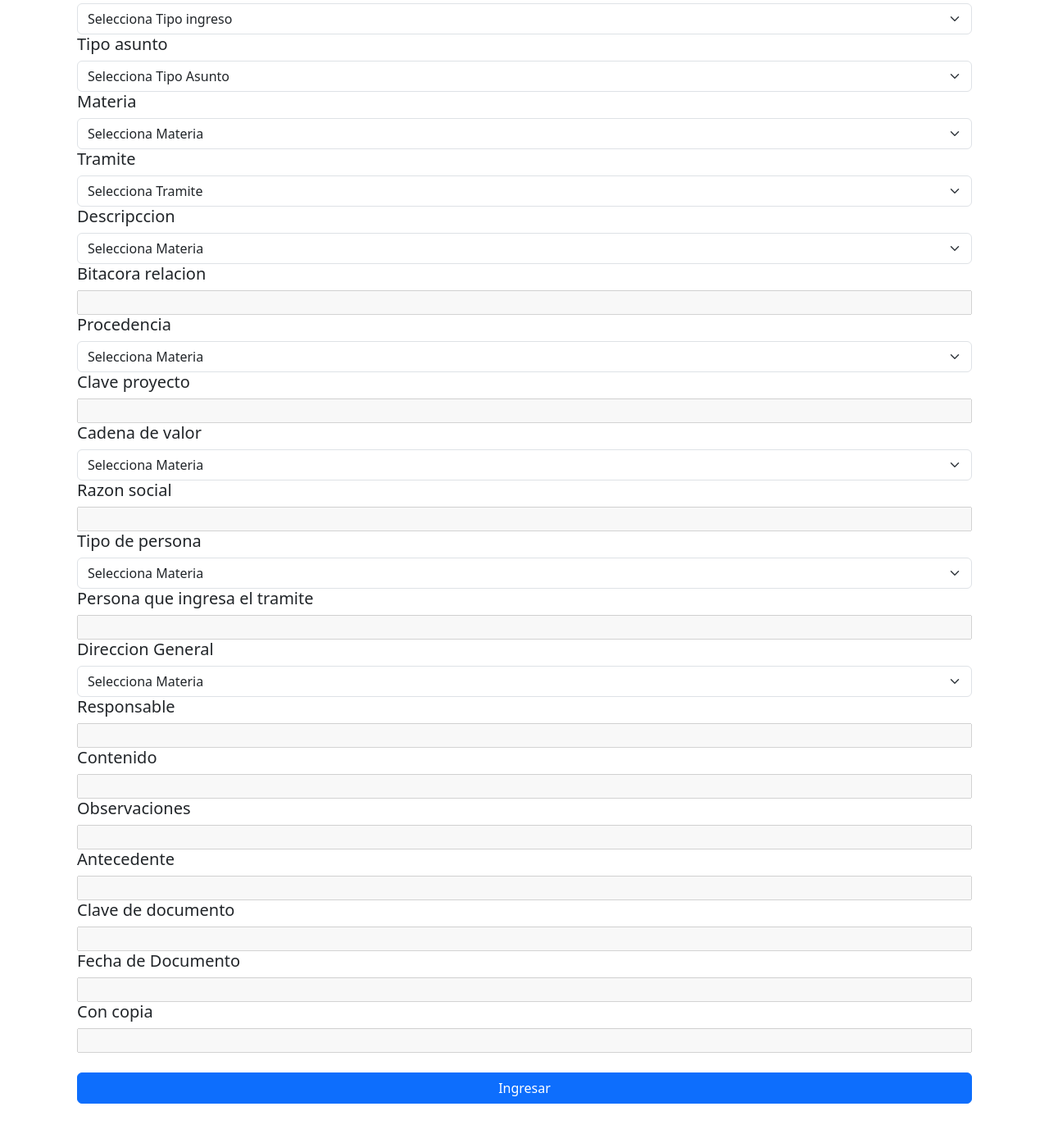
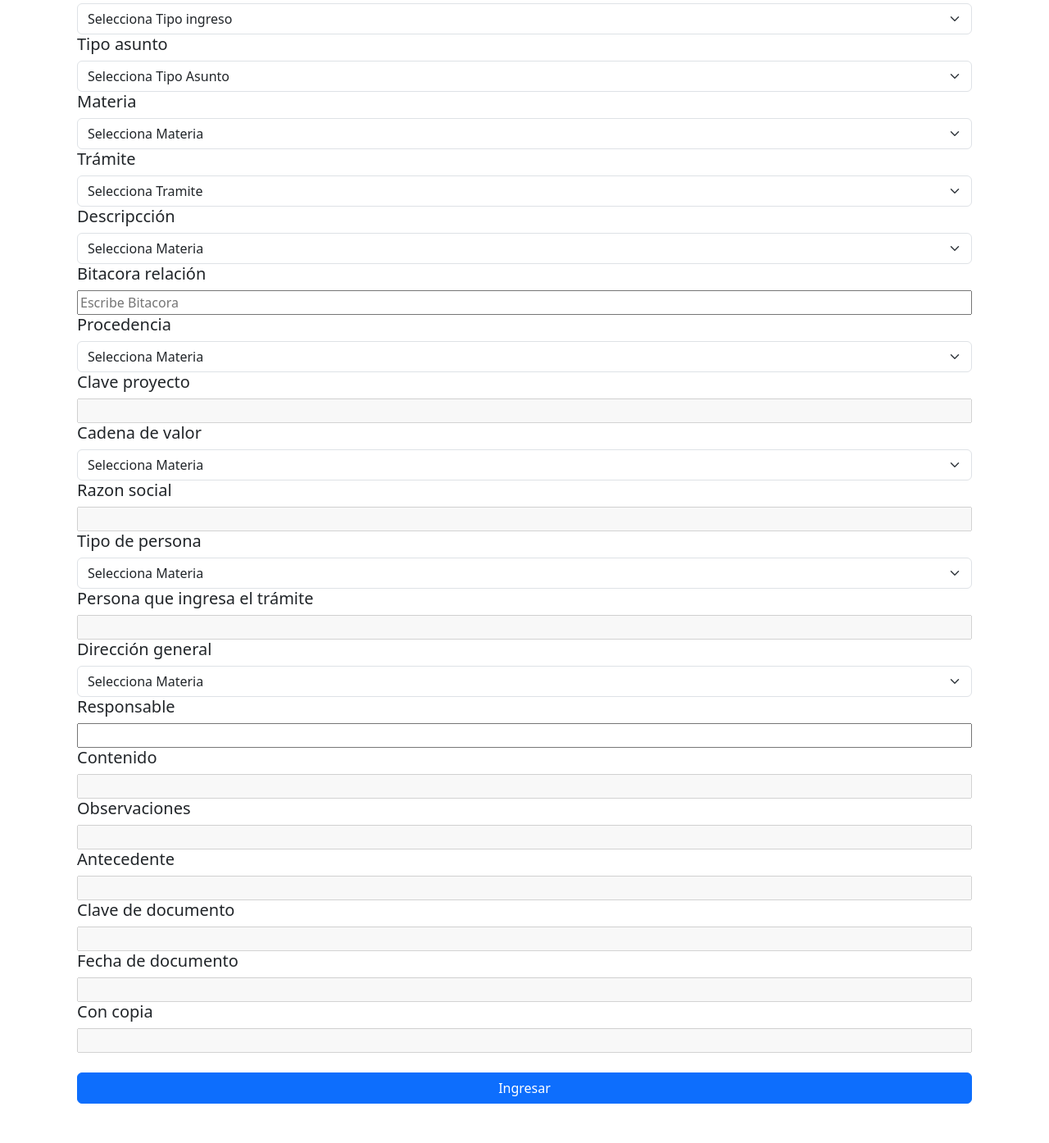
Before and after one commit to Mixcoatl120/Proyecto_integrado, a Flask app: page /ingreso/ in a window 1280 px wide. Shown: the part 294-1688 px from the top of the page at 82% size. Run offline with Flask 3, Linux system fonts and the light colour scheme; the visitor is signed in with stand-in values (Sample User, id 1); data that the repository does not hold is empty; parts of the project's set-up code (start-up, migrations or seed data) failed here and were passed over; some libraries are stand-ins or nearby versions.

Commit message:
29/09/2023 1:06

```diff
--- a/src/app.py
+++ b/src/app.py
@@ -72,6 +72,7 @@ def ingresos():
     ti = Tip_ing.query.all()
     asu = Asunto.query.all()
     mat = Materia.query.all()
+
     return render_template('inicio/ingreso.html',ti=ti,asu=asu,mat=mat)
 
 @app.route('/ingreso/<materia_id>')
@@ -79,8 +80,17 @@ def ingresos():
 def opc(materia_id):
     tramites = Tramite.query.filter_by(cvetramite = materia_id).all()
     tramites = [{'cvetramite': t.cvetramite,'cofemer':t.cofemer} for t in tramites]
-    print(tramites)
     return jsonify(tramites)
+
+@app.route('/ingreso/auto', methods=['GET'])
+@login_required
+def auto():
+    search_term = request.args.get('term', '')
+    res = personal.query.filter(personal.nombre.ilike(f'{search_term}')).all()
+    print(res)
+    sugerencia = [personal.nombre for personal in res]
+    print(sugerencia)
+    return jsonify(sugerencia)
 
 @app.route('/consulta',methods=['GET','POST'])
 @login_required
--- a/src/templates/Inicio/ingreso.html
+++ b/src/templates/Inicio/ingreso.html
@@ -5,6 +5,7 @@
 {% block content %}
 <head>
     <script src="https://code.jquery.com/jquery-3.6.0.min.js"></script>
+    <script src="{{url_for('static',filename='js/fun_ingre.js')}}"></script>
 </head>
 <body>
     <form action="/hola" method="post">
@@ -35,18 +36,19 @@
             {% endfor %}
         </select>
 
-        <p class="h5">Tramite</p>
+        <p class="h5">Tr&#225;mite</p>
         <select class="form-select" aria-label="Default select example" id="tra" name="tra">
             <option selected>Selecciona Tramite</option>
         </select>
 
-        <p class="h5">Descripccion</p>
+        <p class="h5">Descripcci&#243;n</p>
         <select class="form-select" aria-label="Default select example" name="des">
             <option selected>Selecciona Materia</option>
         </select>
 
-        <p class="h5">Bitacora relacion</p>
-        <input class="col-12" name="bit" id="bit" disabled />
+        <p class="h5">Bitacora relaci&#243;n</p>
+        <input class="col-12" type="text" name="bit" id="bit" / placeholder="Escribe Bitacora">
+        <div id="b"></div>
 
         <p class="h5">Procedencia</p>
         <select class="form-select" aria-label="Default select example" name="pro">
@@ -69,16 +71,17 @@
             <option selected>Selecciona Materia</option>
         </select>
 
-        <p class="h5">Persona que ingresa el tramite</p>
+        <p class="h5">Persona que ingresa el tr&#225;mite</p>
         <input class="col-12" name="pit" id="pit" disabled />
 
-        <p class="h5">Direccion General</p>
+        <p class="h5">Direcci&#243;n general</p>
         <select class="form-select" aria-label="Default select example" name="dg">
             <option selected>Selecciona Materia</option>
         </select>
 
         <p class="h5">Responsable</p>
-        <input class="col-12" name="res" id="res" disabled />
+        <input class="col-12" name="res" id="res" />
+        <div id="res_res"></div>
 
         <p class="h5">Contenido</p>
         <input class="col-12" name="con" id="con" disabled />
@@ -92,7 +95,7 @@
         <p class="h5">Clave de documento</p>
         <input class="col-12" name="cd" id="cd" disabled />
 
-        <p class="h5">Fecha de Documento</p>
+        <p class="h5">Fecha de documento</p>
         <input class="col-12" name="fd" id="fd" disabled />
 
         <p class="h5">Con copia</p>
@@ -100,41 +103,5 @@
 
         <a type="submit" class="btn btn-primary mt-4 mb-5 col-12">Ingresar</a>
     </form>
-    <script>
-
-        $(document).ready(function () {
-            $('#mat').change(function () {
-                var materia_id = $(this).val();
-                if (materia_id) {
-                    console.log("hola")
-                    $.ajax({
-                        url: '/ingreso/' + materia_id,
-                        type: 'GET',
-                        dataType: 'json',
-                        success: function (data) {
-                            $('#tra').empty();
-                            $('#tra').append($('<option>', {
-                                value: '',
-                                text: 'Selecciona Tramite'
-                            }));
-                            $.each(data, function (key, value) {
-                                $('#tra').append($('<option>', {
-                                    value: value.cvetramite,
-                                    text: value.cofemer
-                                }));
-                                console.log(value.id)
-                            });
-                        }
-                    });
-                } else {
-                    $('#tra').empty();
-                    $('#tra').append($('<option>', {
-                        value: '',
-                        text: 'Selecciona Tramite'
-                    }));
-                }
-            });
-        });
-    </script>
 </body>
 {% endblock %}
```
Also changed, not shown: src/models/dbModel.py (+12 -0 lines), src/static/js/fun_ingre.js (added, +31 -0 lines).
